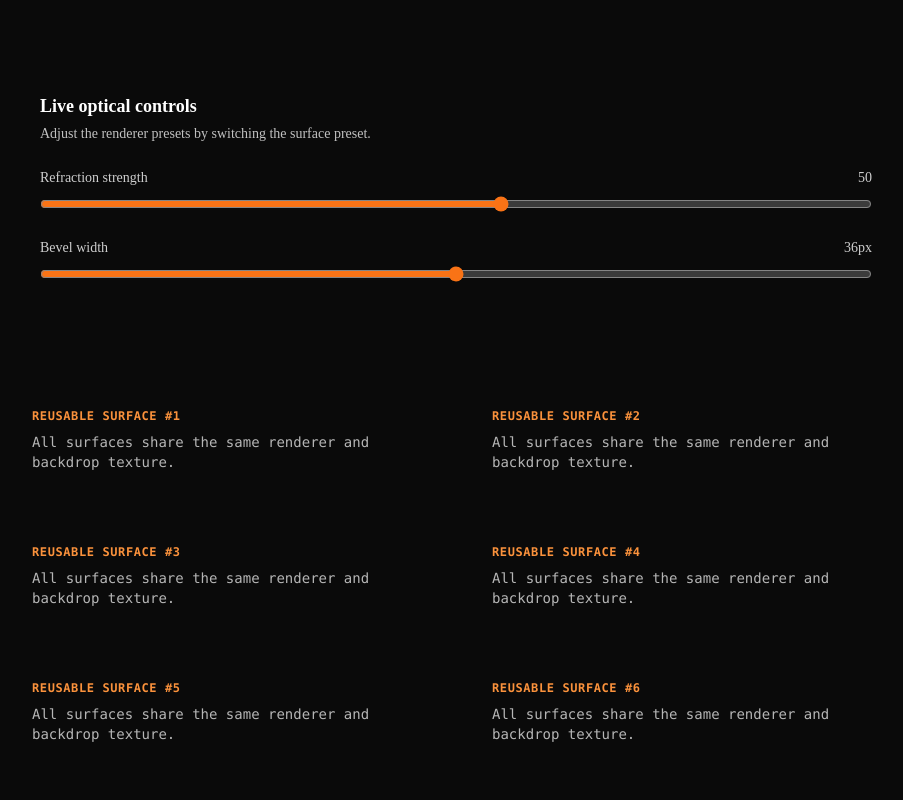
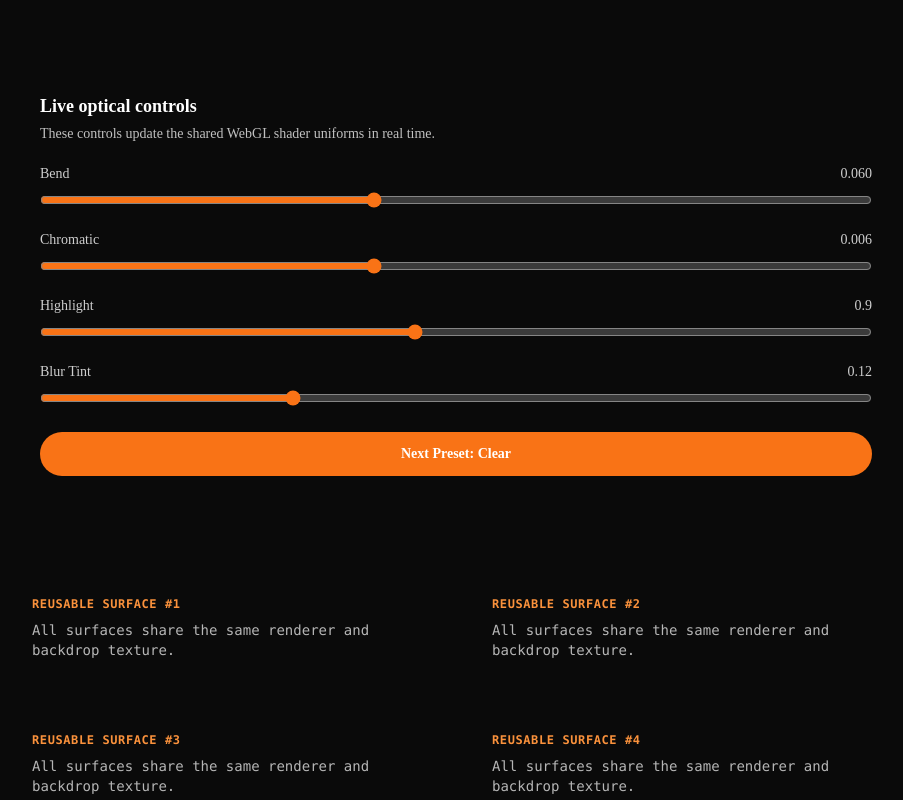
Before and after one commit to ysufimanuel/church-managements, a Next.js app: page /liquid-glass-lab in a window 1280 px wide. Shown: the part 840-1640 px from the top of the page, without its empty margins (184-1087 px from the left). Built offline with nearby package versions, Linux system fonts and the light colour scheme; no server answers.

Commit message:
restore local liquid glass lab backdrop and live controls

```diff
--- a/src/app/liquid-glass-lab/page.tsx
+++ b/src/app/liquid-glass-lab/page.tsx
@@ -1,15 +1,57 @@
 'use client';
 
-import { useState } from 'react';
+import { useEffect, useState } from 'react';
 import { LiquidGlass } from '@/components/liquid-glass/LiquidGlass';
 import { LiquidGlassButton } from '@/components/liquid-glass/LiquidGlassButton';
 import { LiquidGlassDock } from '@/components/liquid-glass/LiquidGlassDock';
 import { LiquidGlassHeroCard } from '@/components/liquid-glass/LiquidGlassHeroCard';
+import { glassRenderer } from '@/components/liquid-glass/renderer';
+
+const BACKDROPS = [
+  'https://images.unsplash.com/photo-1541701494587-cb58502866ab?w=1600&q=80',
+  'https://images.unsplash.com/photo-1519501025264-65ba15a82390?w=1600&q=80',
+  'https://images.unsplash.com/photo-1530549387789-4c1017266635?w=1600&q=80',
+  'https://images.unsplash.com/photo-1550684376-efcbd6e3f031?w=1600&q=80',
+  'https://images.unsplash.com/photo-1542831371-29b0f74f9713?w=1600&q=80',
+];
+
+const PRESETS = [
+  { name: 'Clear', bend: 0.045, chromatic: 0.004, highlight: 0.7, tint: 0.08 },
+  { name: 'Liquid', bend: 0.08, chromatic: 0.008, highlight: 1.1, tint: 0.12 },
+  { name: 'Frosted', bend: 0.02, chromatic: 0.002, highlight: 0.5, tint: 0.3 },
+  { name: 'Prism', bend: 0.12, chromatic: 0.014, highlight: 1.4, tint: 0.05 },
+];
 
 export default function LiquidGlassLabPage() {
   const [activeTab, setActiveTab] = useState('overview');
-  const [refraction, setRefraction] = useState(50);
-  const [bevel, setBevel] = useState(36);
+  const [bend, setBend] = useState(0.06);
+  const [chromatic, setChromatic] = useState(0.006);
+  const [highlight, setHighlight] = useState(0.9);
+  const [tint, setTint] = useState(0.12);
+  const [presetIndex, setPresetIndex] = useState(0);
+
+  useEffect(() => {
+    glassRenderer.setBackdropGallery(BACKDROPS);
+    return () => {
+      glassRenderer.clearBackdropGallery();
+      glassRenderer.setBackdrop();
+    };
+  }, []);
+
+  useEffect(() => {
+    glassRenderer.setGlobalParams({ bend, chromatic, highlight, tint });
+  }, [bend, chromatic, highlight, tint]);
+
+  const applyPreset = () => {
+    const next = (presetIndex + 1) % PRESETS.length;
+    const preset = PRESETS[next];
+    setPresetIndex(next);
+    setBend(preset.bend);
+    setChromatic(preset.chromatic);
+    setHighlight(preset.highlight);
+    setTint(preset.tint);
+  };
+
   return <div className="relative min-h-[180vh] overflow-x-hidden bg-neutral-950 text-white selection:bg-orange-500 selection:text-white">
     <main className="relative z-10 mx-auto flex max-w-5xl flex-col items-center px-6 pb-40 pt-24">
       <LiquidGlassHeroCard badge="Experimental Optical UI" title="Reusable Liquid Glass Engine" description="One shared WebGL renderer, one backdrop texture, and multiple independent glass surfaces." actions={<>
@@ -25,9 +67,12 @@ export default function LiquidGlassLabPage() {
       </section>
       <section id="controls" className="mt-8 w-full max-w-4xl">
         <LiquidGlass className="p-6 sm:p-8" radius={28} preset="liquid">
-          <h2 className="text-lg font-semibold">Live optical controls</h2><p className="mt-1 text-sm text-white/75">Adjust the renderer presets by switching the surface preset.</p>
-          <label className="mt-6 block text-sm text-white/80"><span className="flex justify-between"><span>Refraction strength</span><span className="tabular-nums">{refraction}</span></span><input aria-label="Refraction strength" type="range" min="0" max="90" value={refraction} onChange={e=>setRefraction(Number(e.target.value))} className="mt-2 w-full accent-orange-500" /></label>
-          <label className="mt-5 block text-sm text-white/80"><span className="flex justify-between"><span>Bevel width</span><span className="tabular-nums">{bevel}px</span></span><input aria-label="Bevel width" type="range" min="8" max="64" value={bevel} onChange={e=>setBevel(Number(e.target.value))} className="mt-2 w-full accent-orange-500" /></label>
+          <h2 className="text-lg font-semibold">Live optical controls</h2><p className="mt-1 text-sm text-white/75">These controls update the shared WebGL shader uniforms in real time.</p>
+          <label className="mt-5 block text-sm text-white/80"><span className="flex justify-between"><span>Bend</span><span className="tabular-nums">{bend.toFixed(3)}</span></span><input aria-label="Bend" type="range" min="0" max="0.15" step="0.005" value={bend} onChange={e=>setBend(Number(e.target.value))} className="mt-2 w-full accent-orange-500" /></label>
+          <label className="mt-4 block text-sm text-white/80"><span className="flex justify-between"><span>Chromatic</span><span className="tabular-nums">{chromatic.toFixed(3)}</span></span><input aria-label="Chromatic" type="range" min="0" max="0.015" step="0.001" value={chromatic} onChange={e=>setChromatic(Number(e.target.value))} className="mt-2 w-full accent-orange-500" /></label>
+          <label className="mt-4 block text-sm text-white/80"><span className="flex justify-between"><span>Highlight</span><span className="tabular-nums">{highlight.toFixed(1)}</span></span><input aria-label="Highlight" type="range" min="0" max="2" step="0.1" value={highlight} onChange={e=>setHighlight(Number(e.target.value))} className="mt-2 w-full accent-orange-500" /></label>
+          <label className="mt-4 block text-sm text-white/80"><span className="flex justify-between"><span>Blur Tint</span><span className="tabular-nums">{tint.toFixed(2)}</span></span><input aria-label="Blur Tint" type="range" min="0" max="0.4" step="0.02" value={tint} onChange={e=>setTint(Number(e.target.value))} className="mt-2 w-full accent-orange-500" /></label>
+          <button type="button" onClick={applyPreset} className="mt-5 w-full rounded-full bg-orange-500 px-4 py-3 text-sm font-bold text-white">Next Preset: {PRESETS[presetIndex].name}</button>
         </LiquidGlass>
       </section>
       <section className="mt-16 grid w-full max-w-4xl grid-cols-1 gap-6 sm:grid-cols-2">{Array.from({length:6},(_,i)=><LiquidGlass key={i} preset="clear" radius={20} className="p-6 font-mono text-sm text-white/70"><div className="text-xs font-bold uppercase tracking-wider text-orange-400">Reusable surface #{i+1}</div><p className="mt-2">All surfaces share the same renderer and backdrop texture.</p></LiquidGlass>)}</section>
```
